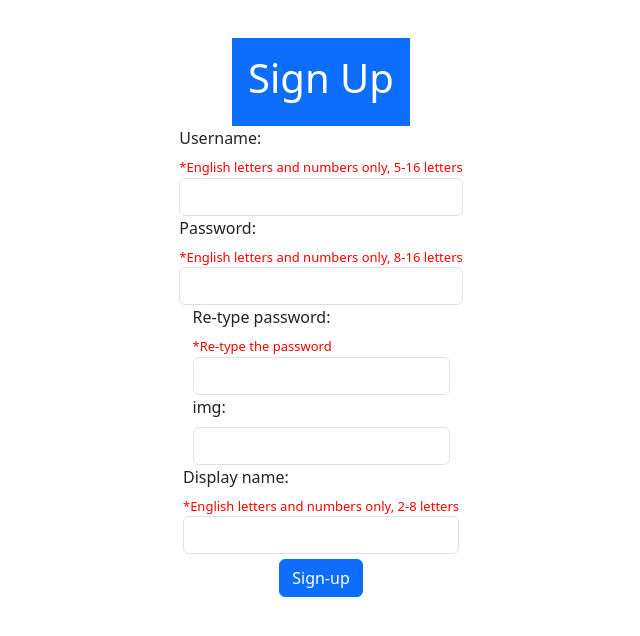
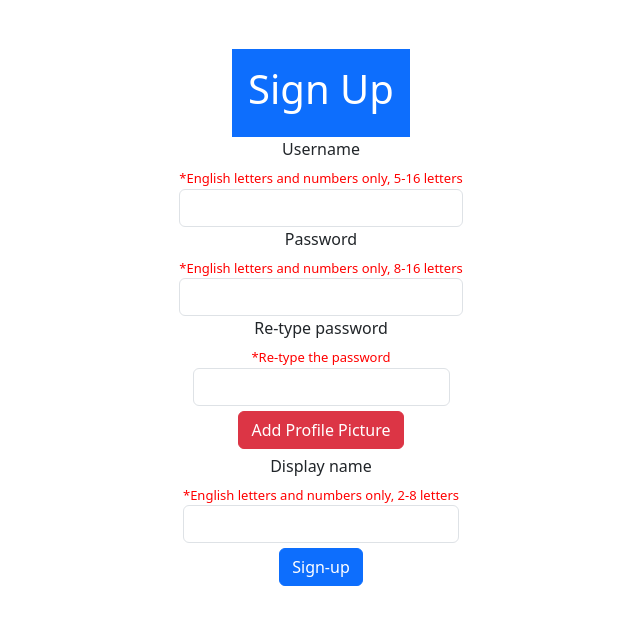
Before and after one commit to AsifMadar/Foobar-BIU-web, a React (Create React App) app: page /signup in a window 1280 px wide. Shown: the top 636 px of the page, without its empty margins (319-959 px from the left). Built offline with nearby package versions, Linux system fonts and the light colour scheme.

Commit message:
AddingPic

```diff
--- a/src/SignUpPage/SignUpPage.js
+++ b/src/SignUpPage/SignUpPage.js
@@ -1,4 +1,4 @@
-import React, { useContext, useState } from 'react'
+import React, { useContext, useState, useRef } from 'react'
 import { useNavigate } from 'react-router-dom'
 import 'bootstrap/dist/css/bootstrap.min.css'
 import AdvancedTextField from '../TextField/AdvancedTextField.js'
@@ -8,22 +8,41 @@ function SignUpPage() {
     const [username, setUsername] = useState('')
     const [password, setPassword] = useState('')
     const [rePassword, setRePassword] = useState('')
-    const [img, setImg] = useState('')
+    const [img, setImg] = useState(null)
     const [displayName, setDisplayName] = useState('')
 
     const navigate = useNavigate()
     const { setUser } = useContext(UserContent)
 
-    //this function sign in and initialize the user
     const handleSignUpClick = () => {
         if (checkAllValid()) {
-            setUser({ signIn: true, username, password, displayName, img })
+            //Setting user
+            setUser({
+                signIn: true,
+                username,
+                password,
+                displayName,
+                img: img ? URL.createObjectURL(img) : null, //saves the img via url, if there's no image saves null
+            })
+            //moves the user to the feed page
             navigate('/feed')
         } else {
-            alert('Invalid')
+            //if one of the fields are invalid alerting the user
+            alert('One or more of the fields are invalid')
         }
     }
-    //checks if all the given info is valid
+    //setting the profile image
+    const handleImageChange = selectedImage => {
+        setImg(selectedImage)
+    }
+
+    const handleAddPictureClick = () => {
+        // Trigger the hidden file input and enabling us to add a picture using reference
+        if (fileInputRef.current) {
+            fileInputRef.current.click()
+        }
+    }
+    //checks if all the input is valid
     const checkAllValid = () => {
         return (
             isUsernameValid(username) &&
@@ -32,27 +51,35 @@ function SignUpPage() {
             isDisplayNameValid(displayName)
         )
     }
-
+    //functions to check if the input by the user is valid
     const isUsernameValid = username => {
         return checkLen(username, 5, 16) && isOnlyLettersAndNumbers(username)
     }
+
     const isPasswordValid = password => {
         return checkLen(password, 8, 16) && isOnlyLettersAndNumbers(password)
     }
+
     const isRePasswordValid = rePassword => {
         return rePassword === password
     }
+
     const isDisplayNameValid = displayName => {
         return (
             checkLen(displayName, 2, 8) && isOnlyLettersAndNumbers(displayName)
         )
     }
+
     const checkLen = (item, min, max) => {
         return item.length >= min && item.length <= max
     }
+
     const isOnlyLettersAndNumbers = item => {
         return /^[a-zA-Z0-9]+$/.test(item)
     }
+    //file input reference, used to save the picture by reference
+    const fileInputRef = useRef(null)
+
     return (
         <div
             style={{
@@ -65,6 +92,7 @@ function SignUpPage() {
             <header className="bg-primary text-white p-3">
                 <h1>Sign Up</h1>
             </header>
+            {/* Username textField */}
             <AdvancedTextField
                 label="Username"
                 onInputChange={userNameValue => setUsername(userNameValue)}
@@ -74,6 +102,7 @@ function SignUpPage() {
                 instruction={'English letters and numbers only, 5-16 letters'}
                 isMasked={false}
             />
+            {/* Password textField */}
             <AdvancedTextField
                 label="Password"
                 onInputChange={passwordValue => setPassword(passwordValue)}
@@ -83,6 +112,7 @@ function SignUpPage() {
                 instruction={'English letters and numbers only, 8-16 letters'}
                 isMasked={true}
             />
+            {/* re-type password textField */}
             <AdvancedTextField
                 label="Re-type password"
                 onInputChange={reTypePassword => setRePassword(reTypePassword)}
@@ -92,11 +122,22 @@ function SignUpPage() {
                 instruction={'Re-type the password'}
                 isMasked={true}
             />
-            <AdvancedTextField
-                label="img"
-                onInputChange={imgValue => setImg(imgValue)}
-                textFieldId={'signUpImg'}
-            />
+            {/* Add profile picture button */}
+            <div style={{ margin: '5px 0' }}>
+                <button
+                    className="btn btn-danger"
+                    onClick={handleAddPictureClick}>
+                    Add Profile Picture
+                </button>
+                <input
+                    type="file"
+                    accept="image/*"
+                    style={{ display: 'none' }}
+                    onChange={e => handleImageChange(e.target.files[0])}
+                    ref={fileInputRef}
+                />
+            </div>
+            {/* Display name textField */}
             <AdvancedTextField
                 label="Display name"
                 onInputChange={displayNameValue =>
@@ -107,6 +148,7 @@ function SignUpPage() {
                 inValidationErrorMessage={'Invalid Display name'}
                 instruction={'English letters and numbers only, 2-8 letters'}
             />
+            {/* Sign up button */}
             <div style={{ margin: '5px 0' }}>
                 <button className="btn btn-primary" onClick={handleSignUpClick}>
                     Sign-up
--- a/src/TextField/AdvancedTextField.js
+++ b/src/TextField/AdvancedTextField.js
@@ -43,9 +43,9 @@ function AdvancedTextField({
     const mask = isMasked ? 'password' : 'text'
 
     return (
-        <div className="textFieldComp">
+        <div className="textFieldComp" style={{ textAlign: 'center' }}>
             <label htmlFor="textField" className="form-label">
-                {label}:
+                {label}
             </label>
             {instruction && (
                 <div style={{ color: 'red', fontSize: 'small' }}>
```
Also changed, not shown: src/SignIn/SignInPage.js (+6 -5 lines).
